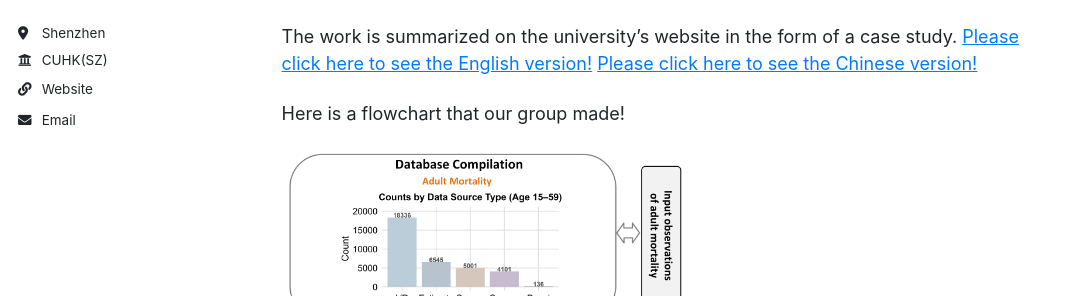
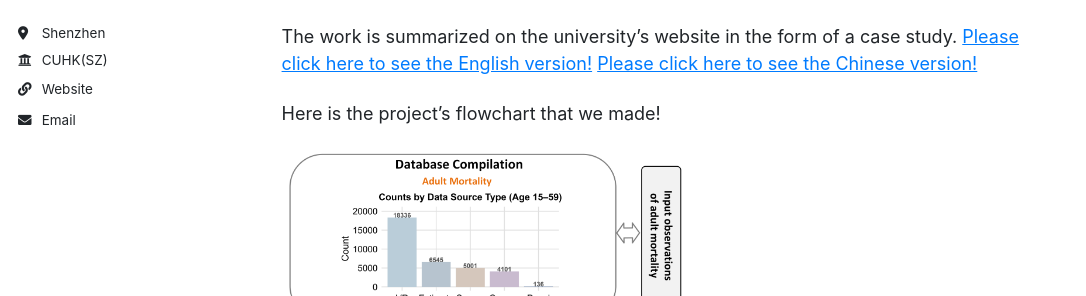
Before and after one commit to Helensyc/helensyc.github.io, a Jekyll site: the page built from _portfolio/portfolio-1.md, in a window 1280 px wide and 900 px high. Shown: the part 373-669 px from the top of the window, without its empty margins (0-1086 px from the left). Built offline with Jekyll 4.4.1, drawn with Linux system fonts in a browser that asks for light colours.

Commit message:
Update flowchart description in portfolio-1.md

```diff
--- a/_portfolio/portfolio-1.md
+++ b/_portfolio/portfolio-1.md
@@ -22,6 +22,6 @@ Qiqi Qiang and I are involved in this project, and we employ High Performance Co
 
 The work is summarized on the university’s website in the form of a case study. [Please click here to see the English version!](https://itso.cuhk.edu.cn/en/article/512) [Please click here to see the Chinese version!](https://itso.cuhk.edu.cn/article/512)
 
-Here is a flowchart that our group made!
+Here is the project's flowchart that we made!
 
 <img src="/images/Adult_Mort_Flowchart_HPC.png" width="400">
```
